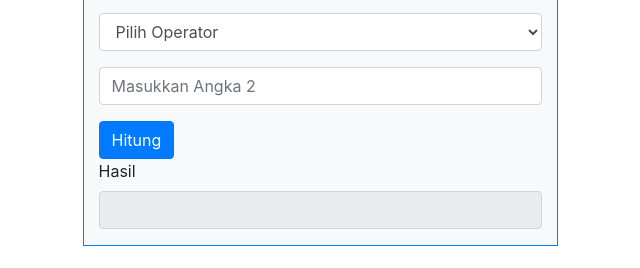
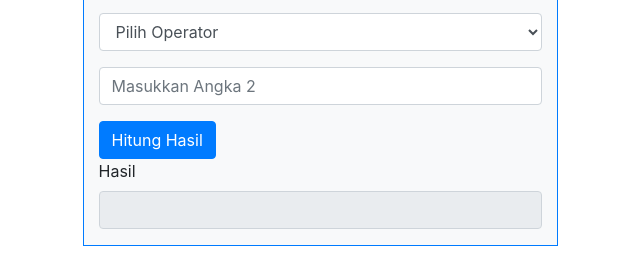
Before and after one commit to anggaalfiansah/kalkulator, a plain HTML site: page index.html in a window 1280 px wide. Shown: the part 116-384 px from the top of the page, without its empty margins (320-960 px from the left). Drawn offline with nearby package versions, Linux system fonts and the light colour scheme.

Commit message:
menambahkan kata hasil di line 37

```diff
--- a/index.html
+++ b/index.html
@@ -34,7 +34,7 @@
                     <div class="form-group">
                         <input type="number" class="form-control" id="angka2" placeholder="Masukkan Angka 2">
                     </div>
-                    <button type="submit" class="btn btn-primary">Hitung</button>
+                    <button type="submit" class="btn btn-primary">Hitung Hasil</button>
                     <div class="form-group">
                         <label for="hasil">Hasil</label>
                         <input type="number" class="form-control" id="hasil" readonly="">
```
